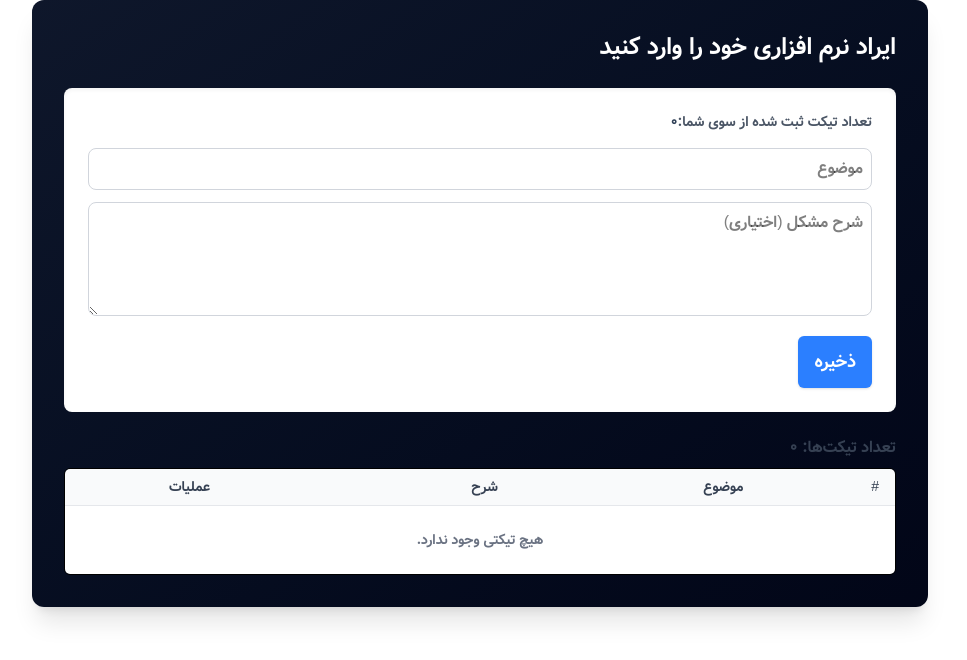
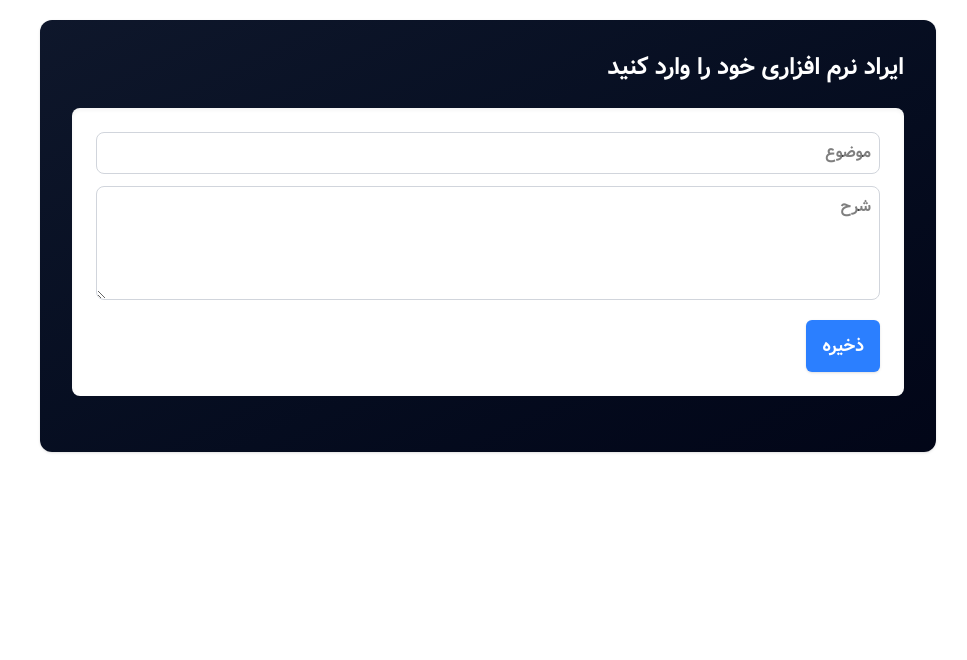
Before and after one commit to frau-azadeh/mini-crm, a Next.js app: page /ticket in a window 1280 px wide. Shown: the top 660 px of the page, without its empty margins (280-1247 px from the left). Built offline with nearby package versions, Linux system fonts and the light colour scheme.

Commit message:
add ticket

```diff
--- a/src/app/components/ticket/AddTicketing.tsx
+++ b/src/app/components/ticket/AddTicketing.tsx
@@ -1,23 +1,18 @@
 "use client";
 
-import React, { ChangeEvent, useCallback, useMemo, useState } from "react";
+import React, { ChangeEvent, useCallback, useState } from "react";
 
 import { Ticket } from "@/types/types";
 
 import Button from "../ui/Button";
-import ListTicketing from "./ListTicketing";
 
 const AddTicketing: React.FC = () => {
-  // لیست تیکت‌ها
-  const [tickets, setTickets] = useState<Ticket[]>([]);
-
-  // فرم ثبت (بدون id)
+  const [ticket, setTicket] = useState<Ticket[]>([]);
   const [form, setForm] = useState<Omit<Ticket, "id">>({
     title: "",
     description: "",
   });
 
-  // هندل تغییر برای input و textarea
   const handleChange = useCallback(
     (e: ChangeEvent<HTMLInputElement | HTMLTextAreaElement>) => {
       const name = e.currentTarget.name as keyof Omit<Ticket, "id">;
@@ -27,84 +22,42 @@ const AddTicketing: React.FC = () => {
     [],
   );
 
-  // اضافه کردن تیکت جدید
   const handleAdd = useCallback(() => {
     if (!form.title.trim()) return;
-    const newTicket: Ticket = {
+    const newText: Ticket = {
       id: Date.now().toString(),
       title: form.title,
       description: form.description,
     };
-
-    setTickets((prev) => [...prev, newTicket]);
-
-    // پاک کردن فرم
+    setTicket((prev) => [...prev, newText]);
     setForm({
       title: "",
       description: "",
     });
   }, [form]);
-
-  // ویرایش عنوان (onEdit که به ListTicketing پاس داده می‌شود)
-  // این مثال فقط عنوان را ویرایش می‌کند (newTitle)
-  // ویرایش کامل تیکت (title و description)
-  const handleEdit = useCallback(
-    (id: Ticket["id"], newData: Omit<Ticket, "id">) => {
-      setTickets((prev) =>
-        prev.map((t) =>
-          String(t.id) === String(id) ? { ...t, ...newData } : t,
-        ),
-      );
-    },
-    [],
-  );
-
-  // حذف تیکت
-  const handleDelete = useCallback((id: Ticket["id"]) => {
-    setTickets((prev) => prev.filter((t) => String(t.id) !== String(id)));
-  }, []);
-
-  const countTicketing = useMemo(() => tickets.length, [tickets]);
-
   return (
-    <div className="mx-auto max-w-4xl bg-gradient-to-br from-slate-900 to-slate-950 shadow-xl rounded-xl p-6 md:p-8">
+    <div className="md:mx-auto max-w-4xl bg-gradient-to-br from-slate-900 to-slate-950 shadow rounded-xl p-6 md:p-8 mr-2 ml-2 mt-5">
       <h2 className="font-bold text-white text-xl md:text-2xl mb-6">
         ایراد نرم افزاری خود را وارد کنید
       </h2>
-
       <div className="bg-white rounded-lg p-6 shadow-inner mb-6">
-        <span className="block text-sm text-gray-600 mb-4">
-          تعداد تیکت ثبت شده از سوی شما:
-          <span className="font-semibold text-slate-700 ml-2">
-            {countTicketing}
-          </span>
-        </span>
-
         <input
+          onChange={handleChange}
           name="title"
           value={form.title}
           placeholder="موضوع"
+          className="border border-gray-300 rounded-lg p-2 mb-3 w-full focus:ring-2 focus:ring-indigo-400 focus:outline-none transition"
+        />
+        <textarea
+          name="description"
+          value={form.description}
+          placeholder="شرح"
+          rows={4}
           onChange={handleChange}
           className="border border-gray-300 rounded-lg p-2 mb-3 w-full focus:ring-2 focus:ring-indigo-400 focus:outline-none transition"
         />
-
-        <textarea
-          name="description"
-          rows={4}
-          value={form.description}
-          onChange={handleChange}
-          className="border border-gray-300 rounded-lg p-2 mb-3 w-full focus:ring-2 focus:ring-indigo-400 focus:outline-none transition"
-          placeholder="شرح مشکل (اختیاری)"
-        />
-
         <Button onClick={handleAdd}>ذخیره</Button>
       </div>
-
-      <ListTicketing
-        tickets={tickets}
-        onEdit={handleEdit}
-        onDelete={handleDelete}
-      />
     </div>
   );
 };
```
